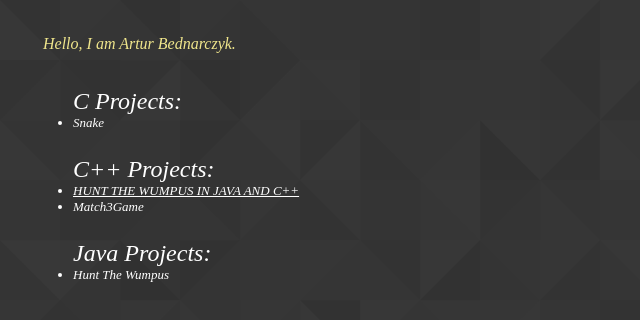
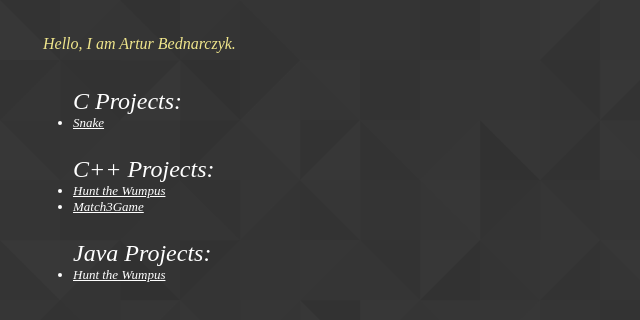
Before and after one commit to Isur/Isur.github.io, a plain HTML site: page index.html in a window 1280 px wide. Shown: the whole page, without its empty margins (0-640 px from the left). Drawn offline with Linux system fonts and the light colour scheme.

Commit message:
Little Update Links
Add links

```diff
--- a/index.html
+++ b/index.html
@@ -11,15 +11,15 @@
 
     <div class="project_list">
         <ul id="c"> C Projects:
-            <li>Snake</li>
+            <li><a href="https://github.com/Isur/Snake">Snake</a></li>
         </ul>
         <ul id="cpp"> C++ Projects:
-            <li><a href="https://github.com/Isur/Hunt-The-Wumpus">  HUNT THE WUMPUS IN JAVA AND C++  </a></li>
-            <li> Match3Game </li>
+            <li><a href="https://github.com/Isur/Hunt-The-Wumpus/tree/master/C%2B%2B">Hunt the Wumpus</a></li>
+            <li> <a href="https://github.com/Isur/MatchThreeGame"> Match3Game </a> </li>
 
         </ul>
         <ul id="java"> Java Projects:
-            <li>  Hunt The Wumpus  </li>
+            <li> <a href="https://github.com/Isur/Hunt-The-Wumpus/tree/master/JAVA">Hunt the Wumpus</a></li>
 
         </ul>
 
```
